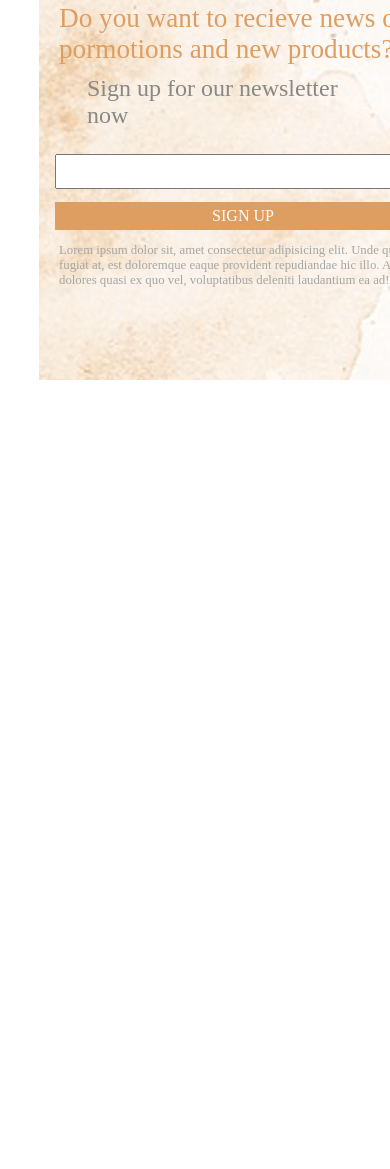
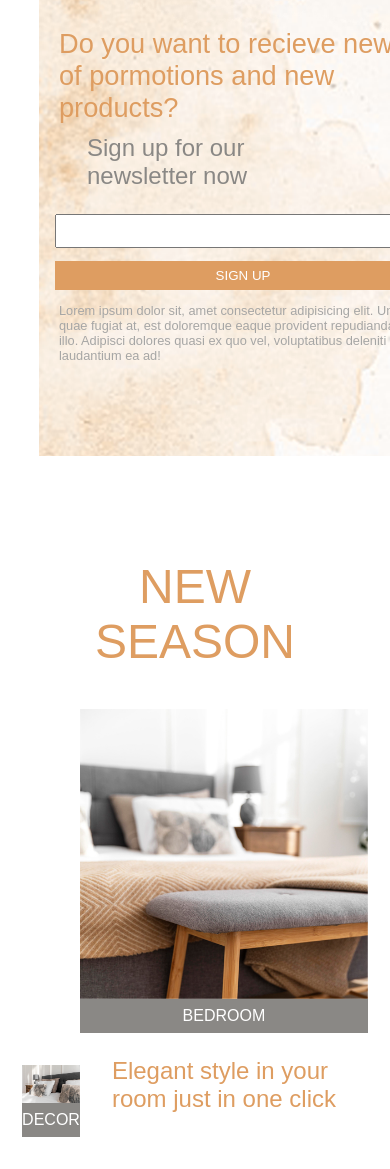
Before and after one commit to ahmed-lotfy-dev/Funiture-Tips-Website, a website: page index.html in a window 390 px wide. Shown: the part 5294-6463 px from the top of the page. Before the commit the page ends 5706 px from the top, so only its background shows below. Drawn offline with nearby package versions, Linux system fonts and the light colour scheme.

Commit message:
section 4 nearly done

```diff
--- a/css/main.css
+++ b/css/main.css
@@ -34,13 +34,16 @@
 /* X-Large devices (large desktops, less than 1400px) */
 /* @media (max-width: 1399.98px) {} */
 */
+
 /* End Media Queries  */
+html {
+    font-size: 62.5%;
+}
 
 body {
     box-sizing: border-box;
     margin: 0;
     padding: 0;
-    font-size: 62.5%;
     font-family: "baskervi", sans-serif;
 }
 
@@ -338,12 +341,18 @@ body {
         padding: 1rem;
     }
 
-    .section1 .container .tips .tip:nth-of-type(4) img {
-        height: 100%;
-    }
 }
 
 @media (min-width: 768px) {
+    .section1 {
+        width: 90vw;
+    }
+
+    .section1 .container .tips {
+        flex-basis: 35%;
+        gap: 1rem 1rem;
+    }
+
     .section1 .container .tips .tip {
         flex-basis: 35%;
     }
@@ -357,6 +366,12 @@ body {
 
 .section1 .tips .tip img {
     width: 100%;
+}
+
+.section1 .tips .tip img:nth-of-type(3) {
+    width: 100%;
+    height: 100%;
+    display: none;
 }
 
 .section1 .tips .tip p {
@@ -1265,3 +1280,90 @@ body {
 }
 
 /* End Section 3  */
+
+/* Start Section 4  */
+.section4 {
+    display: flex;
+    flex-direction: column;
+    width: 80vw;
+    padding-top: var(--padding-top);
+    padding-bottom: var(--padding-bottom);
+    justify-content: center;
+    align-items: center;
+    margin: 0 auto;
+}
+
+.section4 h2 {
+    color: var(--main-color);
+    font-size: 3rem;
+    text-align: center;
+    text-transform: uppercase;
+    font-weight: 400;
+}
+
+.section4 .tips {
+    display: flex;
+    justify-content: center;
+    align-items: center;
+}
+
+.section4 .tips .tip:nth-child(1) {
+    position: relative;
+    align-self: flex-end;
+}
+
+.section4 .tips .tip:nth-child(2) h3 {
+    font-weight: 400;
+    color: var(--main-color);
+    inline-size: 16rem;
+    font-size: 1.5rem;
+    padding-left: 2rem;
+}
+
+.section4 .tips .tip:nth-child(2) h3::first-letter {
+    text-transform: uppercase;
+}
+
+.section4 .tips .tip:nth-child(3) {
+    align-self: flex-start;
+}
+
+.section4 .tips .tip:first-of-type::before {
+    position: absolute;
+    content: "";
+    background: url(../images/section-4-left-shape.png) no-repeat;
+    width: 100%;
+    height: 100%;
+    top: 50%;
+    right: 5rem;
+    transform: translateY(-50%);
+    z-index: -1;
+}
+
+.section4 .tips h4 {
+    display: inline-block;
+    width: 100%;
+    background-color: var(--text-color-dark);
+    text-align: center;
+    margin: 0;
+    padding: 0.5rem 0;
+}
+
+.section4 .tips h4 a {
+    text-decoration: none;
+    color: white;
+    text-transform: uppercase;
+    font-weight: 400;
+    padding: 0;
+    margin: 0;
+}
+
+.section4 .tips img {
+    display: block;
+    width: 100%;
+    height: auto;
+    margin: 0;
+    padding: 0;
+}
+
+/* End Section 4  */
--- a/index.html
+++ b/index.html
@@ -11,7 +11,7 @@
     <!-- Font Awesome Library For Fonts -->
     <link rel="stylesheet" href="./css/all.css">
     <!-- Normalize Css File -->
-    <link rel="stylesheet" href="./css/normalize.css">
+    <!-- <link rel="stylesheet" href="./css/normalize.css"> -->
     <!-- Main Css File For The Site -->
 
     <link rel="stylesheet" href="./css/main.css">
@@ -151,6 +151,28 @@
         </section>
 
         <!-- End Section 3 -->
+
+        <!-- Start Section 4  -->
+        <div class="section4">
+            <h2>new season</h2>
+            <div class="tips">
+                <div class="tip">
+                    <img src="./images/section-4-img-1.jpg" alt="">
+                    <h4><a href="#">decor</a></h4>
+                </div>
+                <div class="tip">
+                    <img src="./images/section-4-img-2.jpg" alt="">
+                    <h4><a href="#">bedroom</a></h4>
+                    <h3><a href="#"></a>elegant style in your room just in one click</a></h3>
+                </div>
+                <div class="tip">
+                    <img src="./images/section-4-img-3.jpg" alt="">
+                </div>
+            </div>
+        </div>
+
+
+        <!-- End Section 4  -->
         <script src="/js/main.js"></script>
 </body>
 
```
